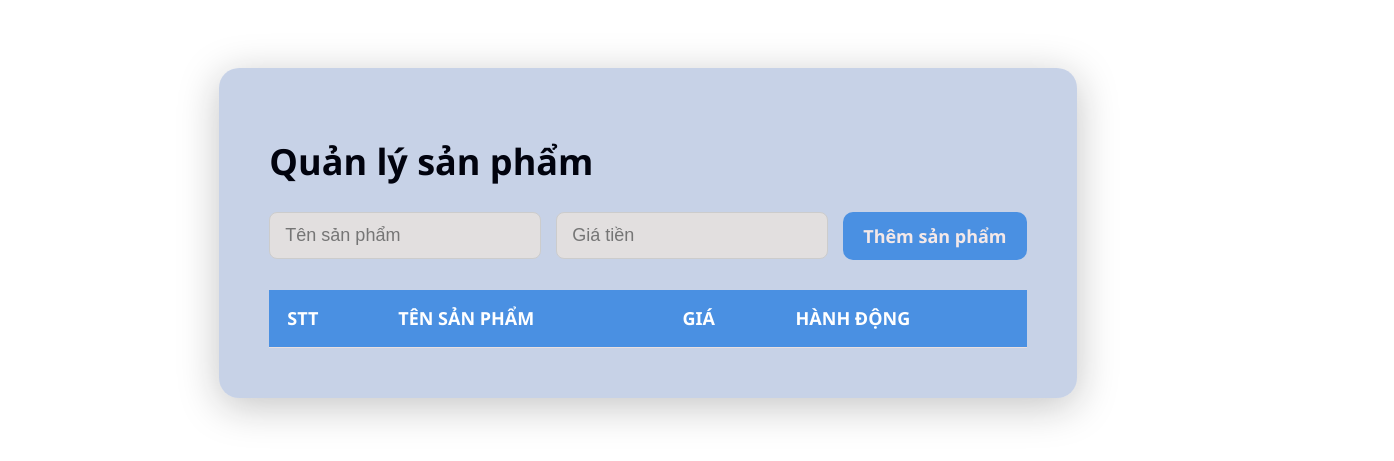
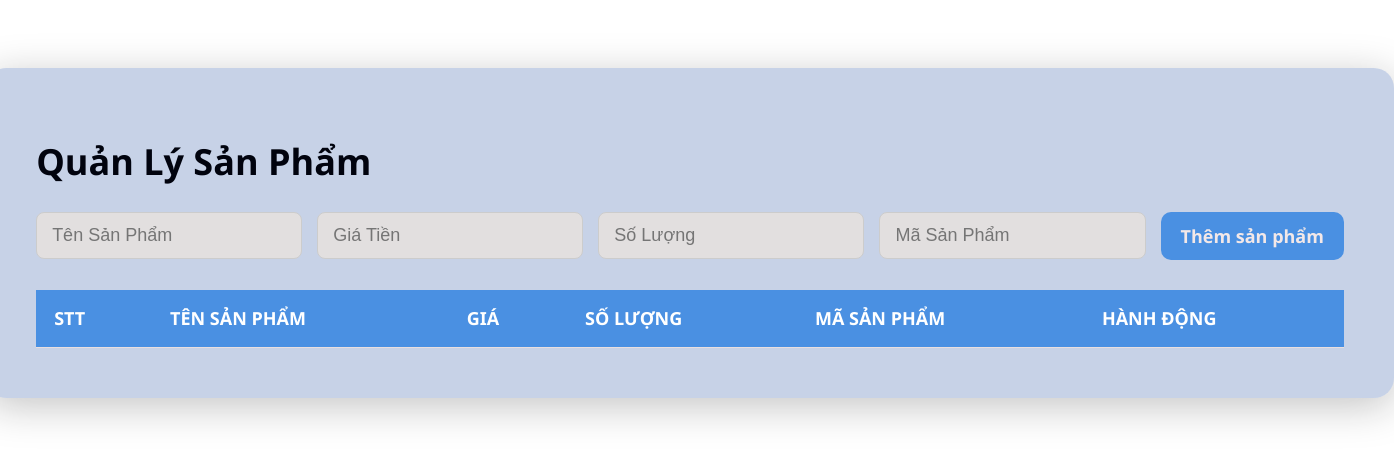
Before and after one commit to 1cteru/Product-Manager, a React (Vite) app: page / in a window 1280 px wide. Shown: the part 167-628 px from the top of the page, 1394 px wide, since content can reach past the window. Built offline with nearby package versions, Linux system fonts and the light colour scheme.

Commit message:
update code

```diff
--- a/src/App.css
+++ b/src/App.css
@@ -14,8 +14,8 @@ body {
 
 /* Hộp chính */
 .container {
-  width: 90%;
-  max-width: 900px;
+  width: 100%;
+  max-width: 9000px;
   background: rgba(119, 146, 196, 0.411);
   border-radius: 20px;
   box-shadow: 0 8px 40px rgba(20, 18, 18, 0.25);
--- a/src/App.jsx
+++ b/src/App.jsx
@@ -7,6 +7,9 @@ function ProductManager() {
     const [name, setName]=useState("");
     const [price,setPrice]= useState("");
     const [editIndex,setEditIndex]=useState(null);
+    const [qty,setQty]=useState("");
+    const [code,setCode]=useState("");
+    const [showForm, setShowForm] = useState(false);
 useEffect(() => {
   const savedProducts = JSON.parse(localStorage.getItem("products")) || [];
   setProducts(savedProducts);
@@ -16,11 +19,13 @@ useEffect(() => {
       localStorage.setItem("products",JSON.stringify(products));
     },[products]);
     const addProduct =()=> {
-     if(!name||!price) return alert("Hãy nhập đủ tên sản phẩm và giá!");
-     const newProduct = {name,price:parseFloat(price)};
+     if(!name||!price||!qty||!code) return alert("Hãy nhập đầy đủ thông tin về sản phẩm");
+     const newProduct = {name,price,qty,code :parseFloat(price)};
      setProducts([... products,newProduct]);
      setName("");
      setPrice("");
+     setQty("");
+     setCode("");
   };
 const deleteProduct =(index)=>{
      const updated =[...products];
@@ -31,36 +36,55 @@ const deleteProduct =(index)=>{
     setEditIndex(index);
     setName(index);
     setPrice(index);
+    setQty(index);
+    setCode(index);
+
   };
   const updatedProduct =()=>{
-    if(!name||!price) return alert("Hãy nhập đủ  tên sản phẩm và giá!");
+    if(!name||!price||!qty||!code) return alert("Hãy nhập đủ  tên sản phẩm và giá!");
     const updatedproducts =[...products];
     updatedproducts[editIndex]={
       name,
       price: parseFloat(price),
+      qty,
+      code,
     }
     setProducts(updatedproducts);
     setEditIndex(null);
     setName("");
     setPrice("");
+    setQty("");
+    setCode("");
   };
 
   return (
  <div className="container">
-      <h1 className="title">Quản lý sản phẩm</h1>
+      <h1 className="title">Quản Lý Sản Phẩm</h1>
 
       <div className="input-section">
         <input
           type="text"
-          placeholder="Tên sản phẩm"
+          placeholder="Tên Sản Phẩm"
           value={name}
           onChange={(e) => setName(e.target.value)}
         />
         <input
           type="number"
-          placeholder="Giá tiền"
+          placeholder="Giá Tiền"
           value={price}
           onChange={(e) => setPrice(e.target.value)}
+        />
+        <input
+        type= "number"
+        placeholder="Số Lượng"
+        value={qty}
+        onChange={(e)=>setQty(e.target.value)}
+        />
+        <input
+        type= "text"
+        placeholder="Mã Sản Phẩm"
+        value={code}
+        onChange={(e)=>setCode(e.target.value)}
         />
         {editIndex === null ? (
           <button onClick={addProduct}>Thêm sản phẩm</button>
@@ -75,6 +99,8 @@ const deleteProduct =(index)=>{
             <th>STT</th>
             <th>Tên sản phẩm</th>
             <th>Giá</th>
+            <th>Số Lượng</th>
+            <th>Mã Sản Phẩm</th>
             <th>Hành động</th>
           </tr>
         </thead>
@@ -83,7 +109,9 @@ const deleteProduct =(index)=>{
             <tr key={index}>
               <td>{index + 1}</td>
               <td>{p.name}</td>
-              <td>{p.price.toLocaleString()} ₫</td>
+              <td>{p.price.toLocaleString()} vn₫</td>
+              <td>{p.qty}</td>
+              <td>{p.code}</td>
               <td>
                 <button className="edit" onClick={() => editProduct(index)}>
                   Sửa
```
